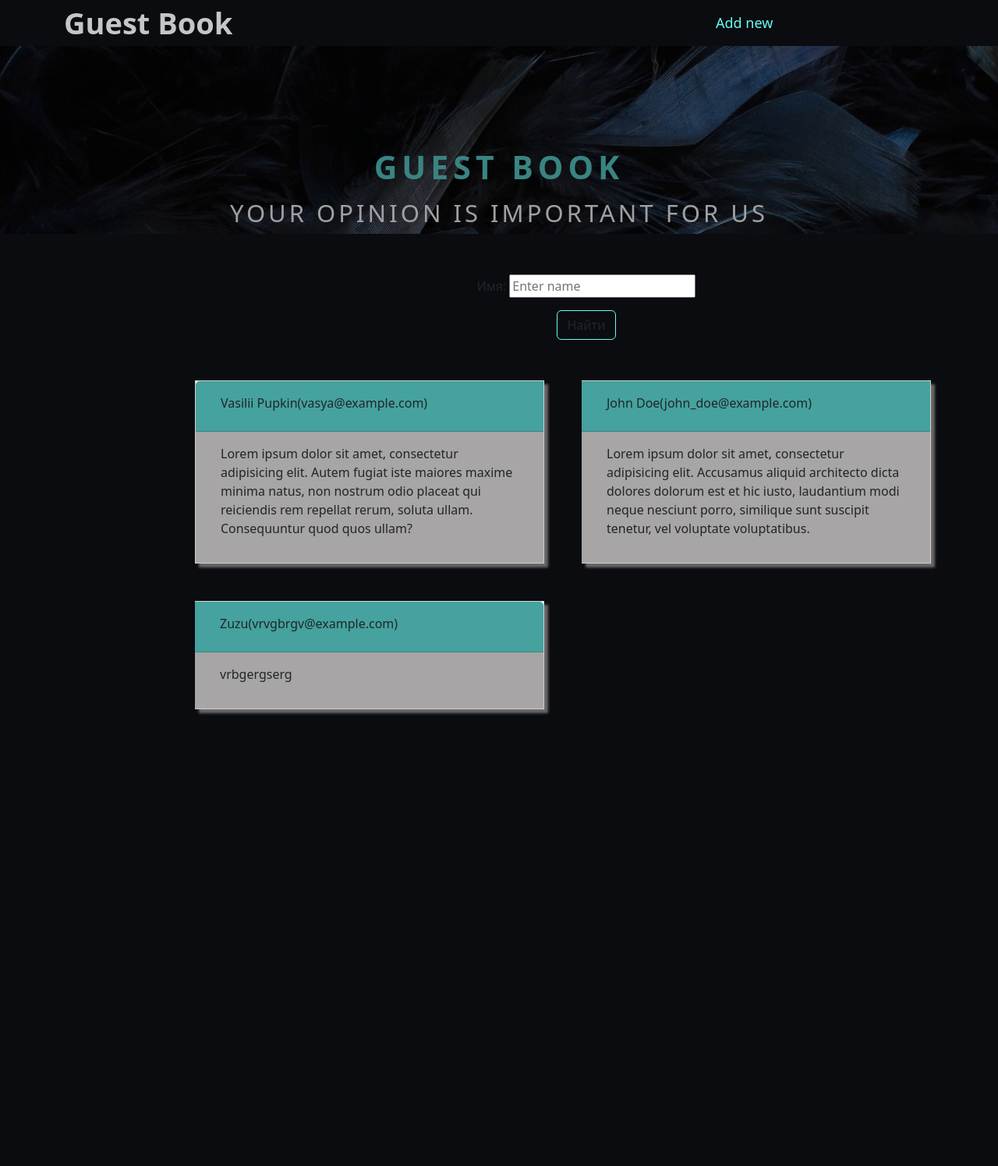
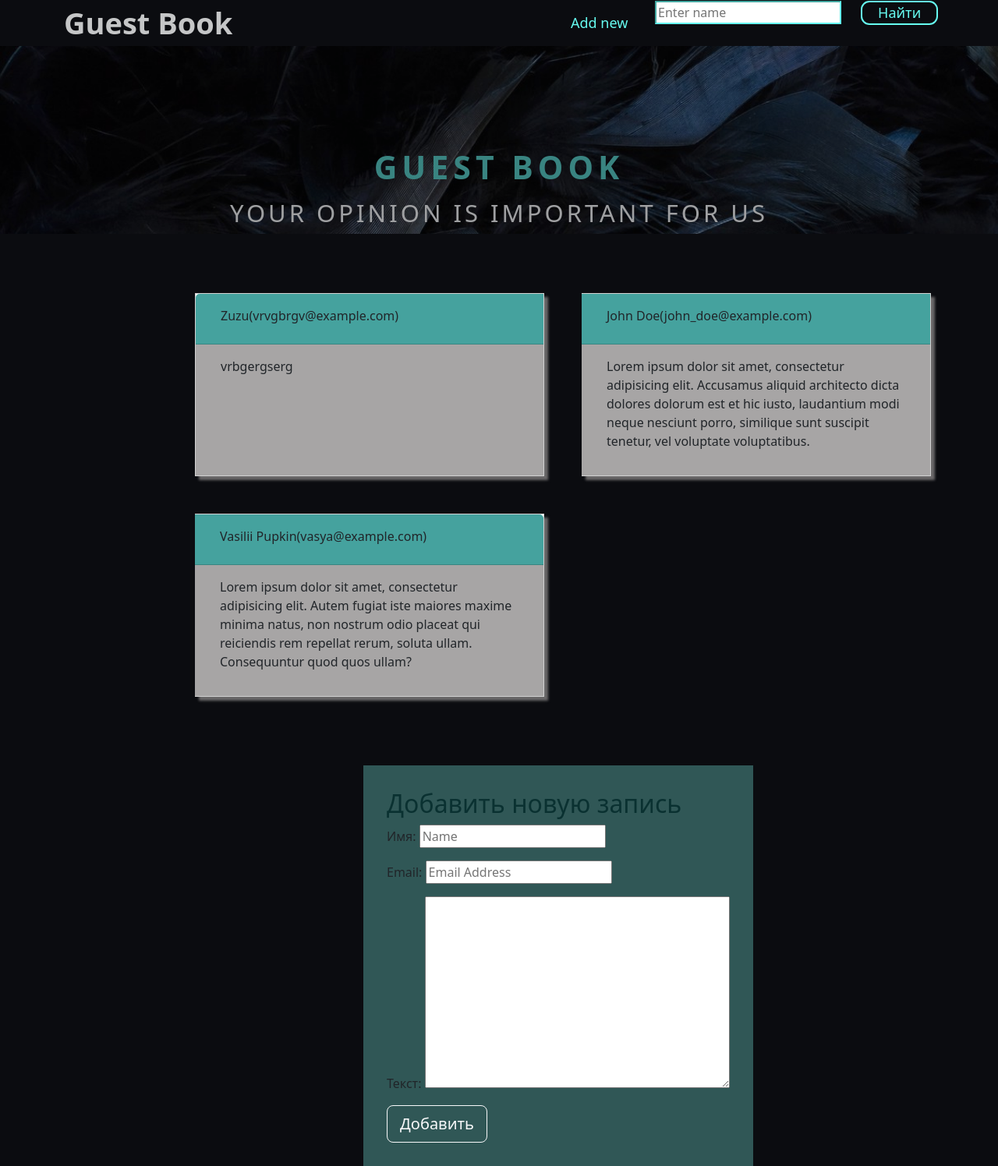
Before and after one commit to AnastassiyaProkudina/control_7_anastassiya_prokudina, a Django app: page / in a window 1280 px wide. Shown: the whole page at 78% size. Before the commit the page ends 917 px from the top, so only its background shows below. Run offline with Django 4.2, Linux system fonts and the light colour scheme; data comes from the database, SQL or seed files in the repository; both versions use the stored data as it was after the commit; some libraries are stand-ins or nearby versions.

Commit message:
!После дедлайна!
Провела работу над ошибками:
сделала поле поиска по имени,
добавила форму создания новой, записи на главную страницу, отформатировала код проекта по правилам PEP8, поправила по стилям и красоте

```diff
--- a/guest_book/admin.py
+++ b/guest_book/admin.py
@@ -1,4 +1,5 @@
 from django.contrib import admin
+
 from guest_book.models import GuestBook
 
 
--- a/guest_book/forms.py
+++ b/guest_book/forms.py
@@ -1,4 +1,5 @@
 from django import forms
+
 from guest_book.models import GuestBook
 
 
@@ -16,4 +17,12 @@ class SearchForm(forms.ModelForm):
     class Meta:
         model = GuestBook
         fields = ["name"]
-        widgets = {"name": forms.TextInput(attrs={"placeholder": "Enter name"})}
+        widgets = {
+            "name": forms.TextInput(
+                attrs={
+                    "placeholder": "Enter name",
+                    "style": "border-color: #66FCF1; font-size: 16px; position: absolute;",
+                }
+            )
+        }
+        labels = {"name": ""}
--- a/guest_book/templates/base.html
+++ b/guest_book/templates/base.html
@@ -4,18 +4,20 @@
 <head>
     <meta charset="UTF-8">
     <link rel="stylesheet" href="{% static 'css/style.css' %}">
-    <link href="https://cdn.jsdelivr.net/npm/bootstrap@5.2.0/dist/css/bootstrap.min.css" rel="stylesheet" integrity="sha384-gH2yIJqKdNHPEq0n4Mqa/HGKIhSkIHeL5AyhkYV8i59U5AR6csBvApHHNl/vI1Bx" crossorigin="anonymous">
-    <link href="https://fonts.googleapis.com/css2?family=Roboto+Condensed:wght@300;400;700&family=Roboto+Flex:opsz,wght@8..144,300;8..144,400;8..144,500;8..144,600&family=Roboto+Serif:opsz,wght@8..144,100;8..144,300;8..144,400;8..144,500;8..144,700&family=Roboto:ital,wght@0,100;0,500;0,700;1,300&display=swap" rel="stylesheet">
+    <link href="https://cdn.jsdelivr.net/npm/bootstrap@5.2.0/dist/css/bootstrap.min.css" rel="stylesheet"
+          integrity="sha384-gH2yIJqKdNHPEq0n4Mqa/HGKIhSkIHeL5AyhkYV8i59U5AR6csBvApHHNl/vI1Bx" crossorigin="anonymous">
+    <link href="https://fonts.googleapis.com/css2?family=Roboto+Condensed:wght@300;400;700&family=Roboto+Flex:opsz,wght@8..144,300;8..144,400;8..144,500;8..144,600&family=Roboto+Serif:opsz,wght@8..144,100;8..144,300;8..144,400;8..144,500;8..144,700&family=Roboto:ital,wght@0,100;0,500;0,700;1,300&display=swap"
+          rel="stylesheet">
     <title>{% block title %}Blog{% endblock %}</title>
 </head>
 <body>
 <header class="header">
     <div class="container">
         <div class="header_inner">
-                <div class="col-md-8">
+            <div class="col-md-6">
                 <a href="{% url 'index' %}" class="header_logo">Guest Book</a>
             </div>
-                <div class="menu col-md-4">
+            <div class="menu col-md-6">
                 <ul>
                     <li class="home">
                         <a href="{% url 'index' %}">
@@ -25,6 +27,7 @@
                     <li class="menu">
                         <a href="{% url 'record_create' %}" class="nav-link">Add new</a>
                     </li>
+                    {% block menu %}{% endblock %}
                 </ul>
             </div>
         </div>
@@ -40,6 +43,8 @@
     {% block content %}{% endblock %}
 </div>
 <script src="https://code.iconify.design/iconify-icon/1.0.0-beta.3/iconify-icon.min.js"></script>
-    <script src="https://cdn.jsdelivr.net/npm/bootstrap@5.2.0/dist/js/bootstrap.bundle.min.js" integrity="sha384-A3rJD856KowSb7dwlZdYEkO39Gagi7vIsF0jrRAoQmDKKtQBHUuLZ9AsSv4jD4Xa" crossorigin="anonymous"></script>
+<script src="https://cdn.jsdelivr.net/npm/bootstrap@5.2.0/dist/js/bootstrap.bundle.min.js"
+        integrity="sha384-A3rJD856KowSb7dwlZdYEkO39Gagi7vIsF0jrRAoQmDKKtQBHUuLZ9AsSv4jD4Xa"
+        crossorigin="anonymous"></script>
 </body>
 </html>
--- a/guest_book/templates/index.html
+++ b/guest_book/templates/index.html
@@ -1,16 +1,28 @@
 {% extends 'base.html' %}
 {% block title %}Home{% endblock %}
+{% block menu %}
+    <li class="menu">
+        <div class="nav-form">
+            <form action="{% url 'record_search' %}" method="post">
+                {% include 'partial/record_search_form.html' %}
+            </form>
+        </div>
+    </li>
+{% endblock %}
 {% block content %}
-    <div class="content-box">
-        <form action="{% url 'record_search' %}" method="post">
-            {% include 'partial/record_search_form.html'%}
-        </form>
-    </div>
     <div class="content">
         <div class="card-group">
-            {%  for record in records %}
+            {% for record in records %}
                 {% include 'partial/record_card.html' with header='records' %}
             {% endfor %}
         </div>
+        <div class="form-box" style="margin-top: 4rem">
+            <h2>Добавить новую запись</h2>
+            <div class="form">
+                <form action="{% url 'record_create' %}" method="post">
+                    {% include 'partial/record_form.html' with button_text='Добавить' %}
+                </form>
+            </div>
+        </div>
     </div>
 {% endblock %}
--- a/guest_book/templates/partial/record_card.html
+++ b/guest_book/templates/partial/record_card.html
@@ -7,12 +7,14 @@
                 </div>
                 <div class="col-md-1">
                     <a class="" href="{% url 'record_update' record.id %}" role="button">
-                        <iconify-icon icon="material-symbols:edit-document-outline-sharp" style="color: #0B0C10;" width="40"></iconify-icon>
+                        <iconify-icon icon="material-symbols:edit-document-outline-sharp" style="color: #0B0C10;"
+                                      width="40"></iconify-icon>
                     </a>
                 </div>
                 <div class="col-md-2">
                     <a class="" href="{% url 'record_delete' record.id %}">
-                        <iconify-icon icon="material-symbols:scan-delete-outline-sharp" style="color: #0B0C10;" width="40"></iconify-icon>
+                        <iconify-icon icon="material-symbols:scan-delete-outline-sharp" style="color: #0B0C10;"
+                                      width="40"></iconify-icon>
                     </a>
                 </div>
             </div>
--- a/guest_book/templates/partial/record_search_form.html
+++ b/guest_book/templates/partial/record_search_form.html
@@ -1,3 +1,5 @@
-{% csrf_token %}
-{{ form.as_p }}
-<input type="submit" class="btn btn-outline-light" style="color: inherit; border-color: #66FCF1;" value="Найти">
+<div class="search-form">
+    {% csrf_token %}
+    {{ form2.as_p }}
+    <input type="submit" class="btn-search" value="Найти">
+</div>
--- a/guest_book/templates/record_confirm_delete.html
+++ b/guest_book/templates/record_confirm_delete.html
@@ -4,7 +4,7 @@
 {% endblock %}
 {% block content %}
     <div class="content-box">
-        {% include 'partial/record_card.html' with header='record'%}
+        {% include 'partial/record_card.html' with header='record' %}
         <h2 class="delete-text">Are sure to delete this record?</h2>
         <form action="{% url 'record_confirm_delete' record.pk %}" method="post">
             {% csrf_token %}
--- a/guest_book/templates/record_update.html
+++ b/guest_book/templates/record_update.html
@@ -1,6 +1,7 @@
 {% extends 'base.html' %}
 {% block title %}record Update{% endblock %}
 {% block content %}
+    <div class="content">
         <div class="form-box">
             <h1>Edit</h1>
             <div class="form">
@@ -9,4 +10,5 @@
                 </form>
             </div>
         </div>
+    </div>
 {% endblock %}
--- a/guest_book/urls.py
+++ b/guest_book/urls.py
@@ -1,4 +1,5 @@
 from django.urls import path
+
 from guest_book.views.base import records_list
 from guest_book.views.records import *
 
--- a/guest_book/views/apps.py
+++ b/guest_book/views/apps.py
@@ -3,4 +3,4 @@ from django.apps import AppConfig
 
 class record_appConfig(AppConfig):
     default_auto_field = "django.db.models.BigAutoField"
-    name = "record"
+    name = "guest_book"
--- a/guest_book/views/base.py
+++ b/guest_book/views/base.py
@@ -1,13 +1,17 @@
 from django.core.handlers.wsgi import WSGIRequest
 from django.shortcuts import render
-from guest_book.forms import SearchForm
+
+from guest_book.forms import SearchForm, GuestBookForm
 from guest_book.models import GuestBook, StatusChoice
 
 
 def records_list(request: WSGIRequest):
-    records = GuestBook.objects.all().filter(
-        is_deleted=False, status=StatusChoice.ACTIVE
+    records = (
+        GuestBook.objects.all()
+        .filter(is_deleted=False, status=StatusChoice.ACTIVE)
+        .order_by("-created_at")
     )
-    form = SearchForm()
-    context = {"form": form, "records": records}
+    form = GuestBookForm()
+    form2 = SearchForm()
+    context = {"form": form, "records": records, "form2": form2}
     return render(request, "index.html", context=context)
--- a/static/css/style.css
+++ b/static/css/style.css
@@ -7,7 +7,6 @@ body {
 }
 .container {
     margin: 0 auto;
-    min-width: 980px;
     max-width: 1170px;
     z-index: 1;
 }
@@ -43,7 +42,7 @@ body {
     display: inline-block;
     font-size: 22px;
     position: absolute;
-    margin: 5px -2rem;
+    margin: 6px -2rem;
 }
 .search-text{
     background-color: #C5C6C7;
@@ -86,7 +85,7 @@ body {
 .content {
     display: flex;
     position: absolute;
-    margin-top: 29rem;
+    margin-top: 22rem;
     margin-left: 9rem;
     flex-wrap: wrap;
     max-width: 1170px;
@@ -120,11 +119,9 @@ body {
 }
 .form-box {
     width: 500px;
-    position: absolute;
-    margin: 22rem 20rem;
+    margin-left: 15rem !important;
     background-color: #305756;
     padding: 30px;
-    text-align: justify-all;
 }
 h2, .th-style{
     color: #0a3131;
@@ -134,6 +131,7 @@ h2, .th-style{
     position: absolute;
     margin: 22rem 20rem;
     text-align: center;
+    display: inline-block;
 }
 td, .td-style{
     color: #ffdfff !important;
@@ -142,3 +140,35 @@ td, .td-style{
     padding: 5px 42px !important;
     margin: 10px;
 }
+.btn-search {
+    -webkit-border-radius: 11%;
+    -moz-border-radius: 11%;
+    border-radius: 11px;
+    color: #66FCF1;
+    font-size: 18px;
+    background: #0B0C10;
+    padding: 0 20px 0 20px;
+    border: solid #66FCF1 2px;
+    text-decoration: none;
+    margin-left: 16.5rem;
+    position: absolute;
+}
+
+.btn-search:hover {
+  background: #0B0C10;
+  background-image: -webkit-linear-gradient(top, #0B0C10, #66FCF1);
+  background-image: -moz-linear-gradient(top, #0B0C10, #66FCF1);
+  background-image: -ms-linear-gradient(top, #0B0C10, #66FCF1);
+  background-image: -o-linear-gradient(top, #0B0C10, #66FCF1);
+  background-image: linear-gradient(to bottom, #0B0C10, #66FCF1);
+  text-decoration: none;
+}
+.search-form{
+    display: flex;
+    flex-wrap: nowrap;
+    position: relative;
+}
+.nav-form{
+    position: absolute;
+    margin-top: -35px;
+}
```
Also changed, not shown: guest_book/views/records.py (+13 -10 lines), guest_book/fixtures/dump.json (indentation only). Lines whose indentation alone changed are shown as unchanged.
